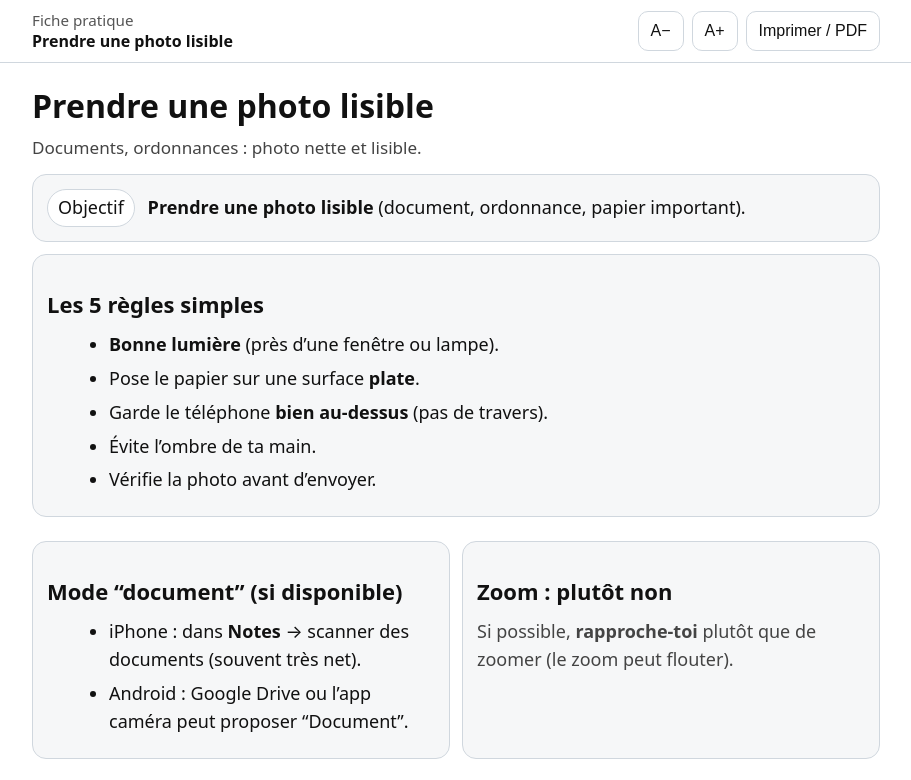
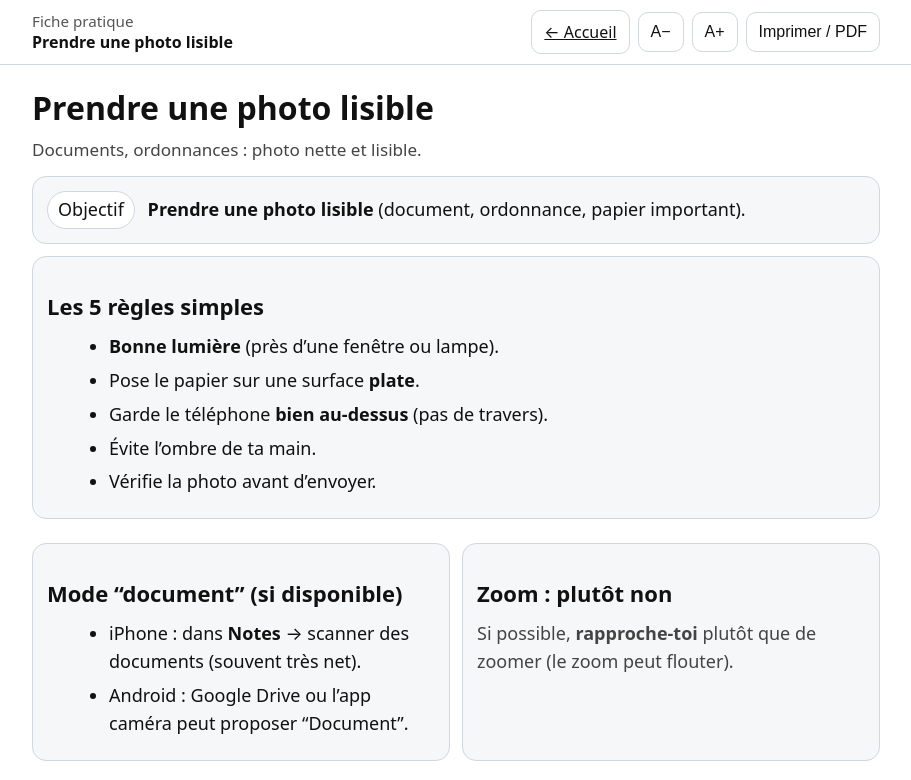
Before and after one commit to MDMM02/Pour-mes-grands-parents, a website: page pdfs/clear_photo_rewrite.html in a window 1280 px wide. Shown: the top 780 px of the page, without its empty margins (184-1095 px from the left). Drawn offline with Linux system fonts and the light colour scheme.

Commit message:
bouton retour sur new pdf

```diff
--- a/pdfs/clear_photo_rewrite.html
+++ b/pdfs/clear_photo_rewrite.html
@@ -17,7 +17,7 @@ ol,ul{margin:8px 0 8px 22px}li{margin:6px 0}.hr{height:1px;background:var(--bord
 @media print{.headerbar,.no-print{display:none !important}main{margin:0;max-width:none}.card{break-inside:avoid}}
 </style></head><body>
 <div class="headerbar no-print" role="banner"><div class="inner"><div><div class="small" style="color:#555">Fiche pratique</div><div style="font-weight:700">Prendre une photo lisible</div></div>
-<div class="controls"><button class="btn" id="fontMinus" title="Réduire la taille du texte">A−</button><button class="btn" id="fontPlus" title="Agrandir la taille du texte">A+</button>
+<div class="controls"><a href="../fiches.html" class="btn">← Accueil</a><button class="btn" id="fontMinus" title="Réduire la taille du texte">A−</button><button class="btn" id="fontPlus" title="Agrandir la taille du texte">A+</button>
 <button class="btn" onclick="window.print()" title="Imprimer ou enregistrer en PDF">Imprimer / PDF</button></div></div></div>
 <main><h1>Prendre une photo lisible</h1><p class="small">Documents, ordonnances : photo nette et lisible.</p>
 <div class="card"><span class="badge">Objectif</span> <strong>Prendre une photo lisible</strong> (document, ordonnance, papier important).</div>
```
Also changed, not shown: pdfs/contact_favorite_rewrite.html (+1 -1 lines), pdfs/maps_rewrite.html (+1 -1 lines), pdfs/reminder_rewrite.html (+1 -1 lines).
